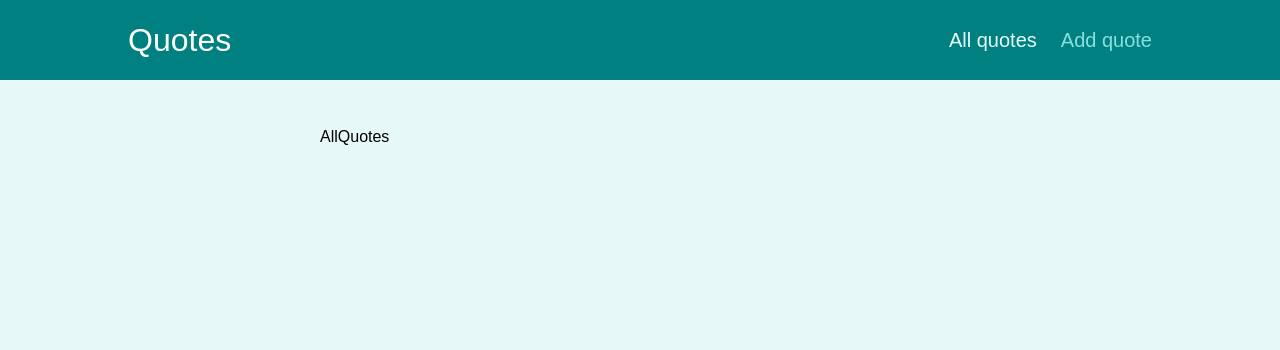
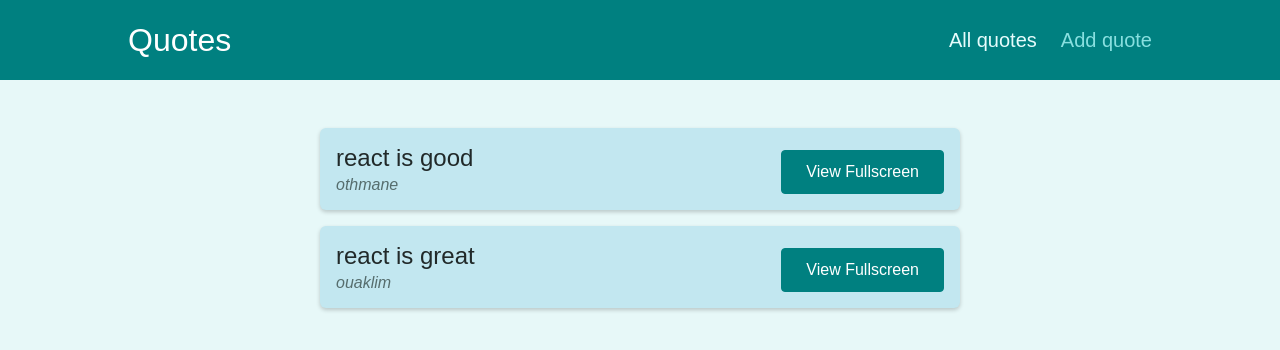
Before and after one commit to OuaklimOthmane/React_quotes-app, a React (Create React App) app: page /quotes in a window 1280 px wide. Shown: the top 350 px of the page. Built offline with nearby package versions, Linux system fonts and the light colour scheme.

Commit message:
display some dummy quotes

```diff
--- a/src/pages/AllQuotes.js
+++ b/src/pages/AllQuotes.js
@@ -1,7 +1,13 @@
 import React from "react";
+import QuoteList from "../components/quotes/QuoteList";
+
+const QUOTES = [
+  { id: "q1", author: "othmane", text: "react is good" },
+  { id: "q2", author: "ouaklim", text: "react is great" },
+];
 
 const AllQuotes = () => {
-  return <div>AllQuotes</div>;
+  return <QuoteList quotes={QUOTES} />;
 };
 
 export default AllQuotes;
```
